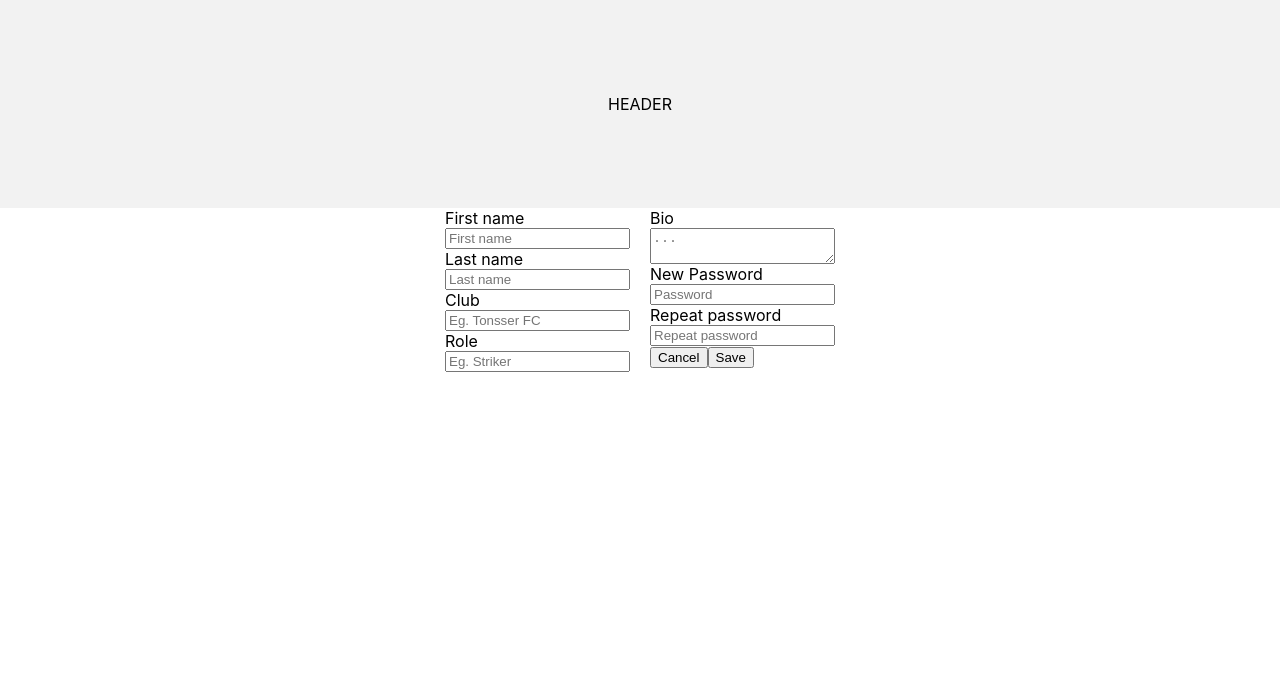
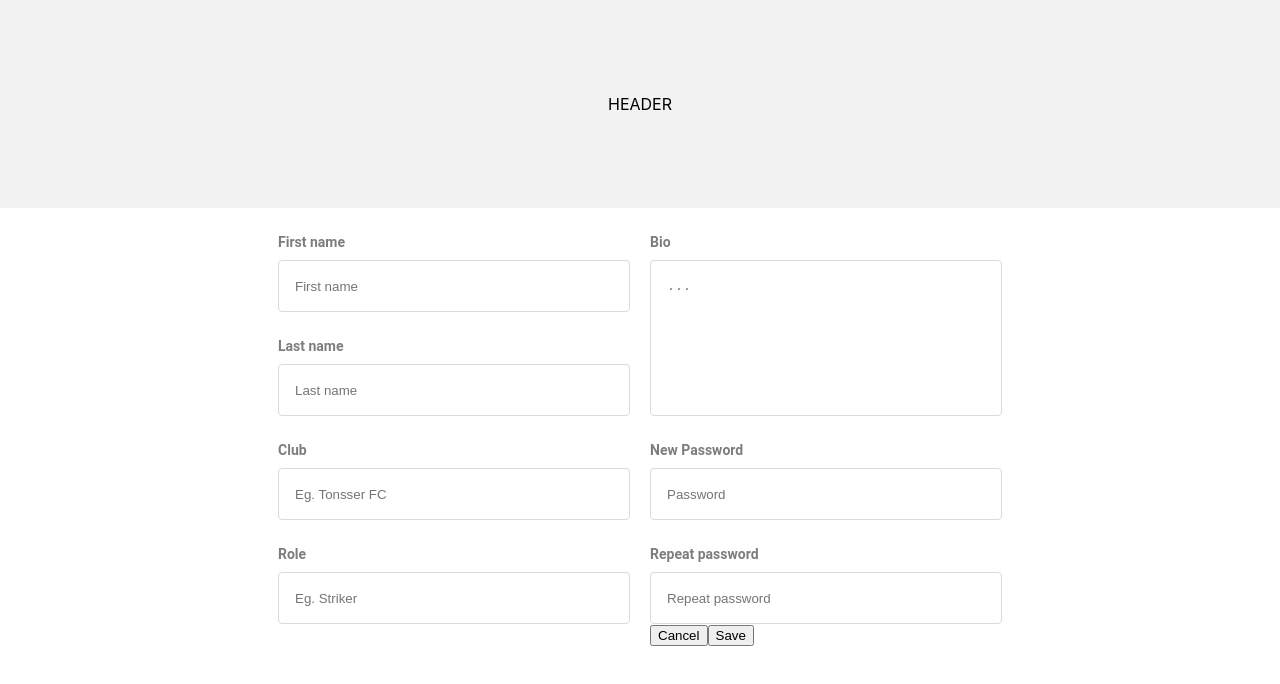
Before and after one commit to ruanha/tonsser, a React (Create React App) app: page / in a window 1280 px wide. Shown: the top 684 px of the page. Built offline with nearby package versions, Linux system fonts and the light colour scheme.

Commit message:
add styles for input and textarea fields

```diff
--- a/src/components/Profile.module.css
+++ b/src/components/Profile.module.css
@@ -11,3 +11,32 @@
   display: flex;
   flex-direction: column;
 }
+
+label {
+  font-family: "Roboto", sans-serif;
+  font-size: 14px;
+  font-weight: 700;
+  color: #7d7d7d;
+  margin-bottom: 8px;
+  margin-top: 24px;
+  line-height: 20px;
+}
+
+input {
+  width: 352px;
+  height: 52px;
+  padding: 16px;
+  border: 1px solid #dbdbdb;
+  border-radius: 4px;
+  color: #0e0e0e;
+}
+
+.textarea {
+  height: 156px;
+  border: 1px solid #dbdbdb;
+  border-radius: 4px;
+  line-height: 20px;
+  margin: 0;
+  padding: 16px;
+  resize: none;
+}
```
